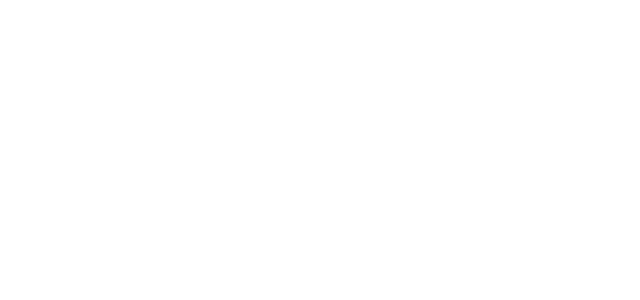
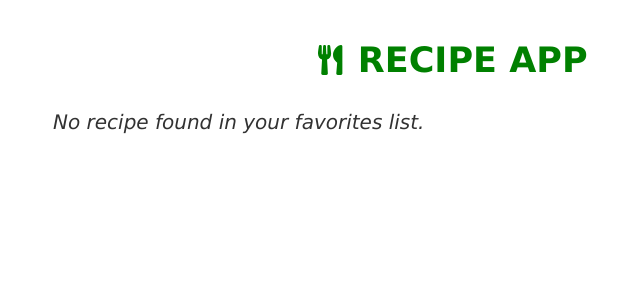
Before and after one commit to borutkolar/recipe-app, a React (Create React App) app: page /favorites in a window 1280 px wide. Shown: the top 300 px of the page, without its empty margins (187-827 px from the left). Built offline with nearby package versions, Linux system fonts and the light colour scheme.

Commit message:
Added font awesome library. Implemented functionality for adding/removing favorite recipes. Added favorite recipes page.

```diff
--- a/package.json
+++ b/package.json
@@ -9,6 +9,10 @@
     "@types/react-router-dom": "^5.1.6"
   },
   "dependencies": {
+    "@fortawesome/fontawesome-svg-core": "^1.2.32",
+    "@fortawesome/free-regular-svg-icons": "^5.15.1",
+    "@fortawesome/free-solid-svg-icons": "^5.15.1",
+    "@fortawesome/react-fontawesome": "^0.1.13",
     "axios": "^0.21.0",
     "node-sass": "4.14.1",
     "react": "^17.0.1",
--- a/src/App.scss
+++ b/src/App.scss
@@ -14,7 +14,37 @@ body {
     }
 }
 
+a {
+    text-decoration: none;
+}
+
 .main-container {
     width: 80rem;
     margin: 0 auto;
+    padding: 4rem 0;
 }
+
+.app-title {
+    display: flex;
+    align-items: center;
+    justify-content: center;
+    margin-bottom: 3rem;
+    color: green;
+
+    svg {
+        margin-right: 1.5rem;
+        font-size: 3rem;
+    }
+
+    h1 {
+        margin: 0;
+        font-size: 3.5rem;
+    }
+}
+
+.info-message {
+    margin: 0;
+    color: #323232;
+    font-size: 2rem;
+    font-style: italic;
+}
--- a/src/App.tsx
+++ b/src/App.tsx
@@ -1,19 +1,59 @@
-import React from 'react';
-import { BrowserRouter, Switch, Route } from 'react-router-dom';
+import React, { useEffect, useState } from 'react';
+import { BrowserRouter, Switch, Route, Link } from 'react-router-dom';
 import HomePage from './Pages/Home';
 import RecipePage from './Pages/Recipe';
+import { IFavorite } from './interfaces';
+import FavoritesPage from './Pages/Favorites';
+import { faUtensils } from '@fortawesome/free-solid-svg-icons'
 import './App.scss';
+import { FontAwesomeIcon } from '@fortawesome/react-fontawesome';
+
+const localStorageFavorites = localStorage.getItem('favorites');
+const initialFavoritesState = (localStorageFavorites && JSON.parse(localStorageFavorites)) || [];
 
 function App() {
+  const [favorites, setFavorites] = useState<IFavorite[]>(initialFavoritesState);
+
+  const addFavorite = (item: IFavorite) => {
+    setFavorites(currentValue => {
+      const newFavorites = [...currentValue, item];
+      localStorage.setItem('favorites', JSON.stringify(newFavorites));
+      return newFavorites;
+    })
+  }
+
+  const removeFavorite = (name: string) => {
+    setFavorites(currentValue => {
+      const newFavorites = currentValue.filter(c => c.name !== name);
+      localStorage.setItem('favorites', JSON.stringify(newFavorites));
+      return newFavorites;
+    })
+  }
+
   return (
     <div className="main-container">
       <BrowserRouter>
+        <Link to="/" className="app-title">
+          <FontAwesomeIcon icon={faUtensils}/>
+          <h1>RECIPE APP</h1>
+        </Link>
         <Switch>
           <Route path="/" exact>
-            <HomePage />
+            <HomePage
+              favorites={favorites}
+              addFavorite={addFavorite}
+              removeFavorite={removeFavorite}
+            />
           </Route>
           <Route path="/recipe/:id">
             <RecipePage />
+          </Route>
+          <Route path="/favorites">
+            <FavoritesPage
+              data={favorites}
+              addFavorite={addFavorite}
+              removeFavorite={removeFavorite}
+            />
           </Route>
         </Switch>
       </BrowserRouter>
--- a/src/Components/RecipeItem/style.scss
+++ b/src/Components/RecipeItem/style.scss
@@ -3,7 +3,6 @@
     border-bottom-left-radius: 5px;
     border-bottom-right-radius: 5px;
     box-shadow: 3px 3px 5px #C8C8C8;
-    text-decoration: none;
     transition: transform 0.5s ease-in-out;
 
     &:hover {
--- /dev/null
+++ b/src/Pages/Favorites/index.tsx
@@ -0,0 +1,30 @@
+import React from 'react';
+import { IFavorite } from '../../interfaces';
+import { faStar } from '@fortawesome/free-solid-svg-icons'
+import { FontAwesomeIcon } from '@fortawesome/react-fontawesome';
+
+interface Props {
+    data: IFavorite[];
+    addFavorite: (item: IFavorite) => void;
+    removeFavorite: (name: string) => void;
+}
+
+function FavoritesPage({ data }: Props) {
+    return (
+        <div className="favorites-page">
+            {data.length ?
+                data.map((item, index) => (
+                    <div key={index}>
+                        <span>{item.name}</span>
+                        <span>{item.preparationTime}</span>
+                        <FontAwesomeIcon icon={faStar}/>
+                    </div>
+                ))
+            :
+                <p className="info-message">No recipe found in your favorites list.</p>
+            }
+        </div>
+    );
+}
+
+export default FavoritesPage;
--- a/src/Pages/Home/index.tsx
+++ b/src/Pages/Home/index.tsx
@@ -2,14 +2,20 @@ import React, { useState } from 'react';
 import Search from '../../Components/Search';
 import axios from 'axios';
 import { API_ENDPOINT, API_KEY } from '../../config';
-import { IRecipe } from '../../interfaces';
+import { IFavorite, IRecipe } from '../../interfaces';
 import RecipeList from '../../Components/RecipeList';
 import './style.scss';
 import Loading from '../../Components/Loading';
 
 const initialMessage = 'Start typing to search through the recipes!';
 
-function HomePage() {
+interface Props {
+    favorites: IFavorite[];
+    addFavorite: (item: IFavorite) => void;
+    removeFavorite: (name: string) => void;
+}
+
+function HomePage({ favorites, addFavorite, removeFavorite }: Props) {
     const [searchValue, setSearchValue] = useState<string>('');
     const [recipes, setRecipes] = useState<IRecipe[]>([]);
     const [message, setMessage] = useState<string>(initialMessage);
@@ -46,12 +52,13 @@ function HomePage() {
 
     return (
         <div className="home-page">
+            <button onClick={() => addFavorite({ name: 'Test', preparationTime: 30 })}>ADD TO FAVORITE</button>
             <Search
                 value={searchValue}
                 onChange={onSearchChange}
             />
             {message ?
-                <p className="recipes-message">{message}</p>
+                <p className="info-message">{message}</p>
             :
                 <RecipeList recipes={recipes}/>
             }
--- a/src/Pages/Home/style.scss
+++ b/src/Pages/Home/style.scss
@@ -2,11 +2,4 @@
     .search-input {
         margin-bottom: 1.5rem;
     }
-
-    .recipes-message {
-        margin: 0;
-        color: #323232;
-        font-size: 2rem;
-        font-style: italic;
-    }
 }
--- a/src/interfaces.ts
+++ b/src/interfaces.ts
@@ -9,3 +9,8 @@ export interface IRecipeInformation extends IRecipe {
     readyInMinutes: number;
     servings: number;
 }
+
+export interface IFavorite {
+    name: string;
+    preparationTime: number;
+}
```
Also changed, not shown: 2 other files (tests, documents, lock files or other folders).
